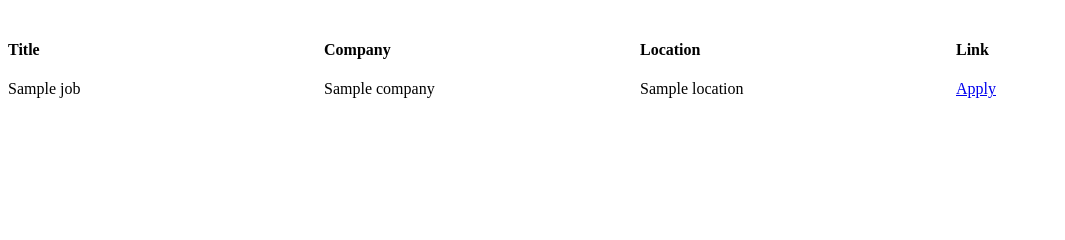
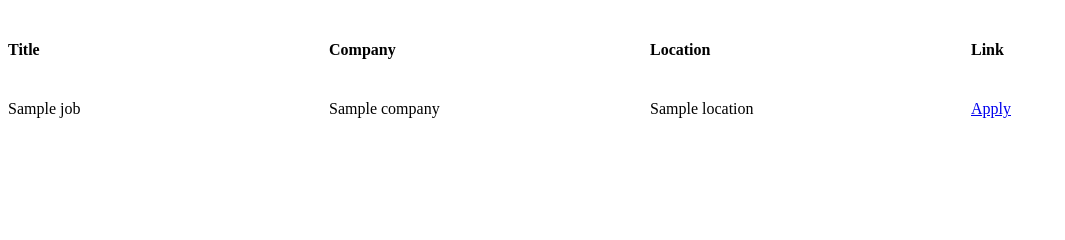
Before and after one commit to kjungmo/SuperScrapper, a Flask app: template templates/report.html in a window 1280 px wide. Shown: the part 101-341 px from the top of the page, without its empty margins (0-1065 px from the left). Run offline with Flask 2, Linux system fonts and the light colour scheme; the template is opened without the code that fills it: most values are stand-ins (such as "Sample title", 1, 10 or a date in 2020).

Commit message:
gap에 ps라고 오타가 발생해서 간격이 생기지 않았다

```diff
--- a/templates/report.html
+++ b/templates/report.html
@@ -5,7 +5,7 @@
     <style>
         section {
           display:grid;
-          gap:20ps;
+          gap:20px;
           grid-template-columns: repeat(4, 1fr);
         }
     </style>
```
